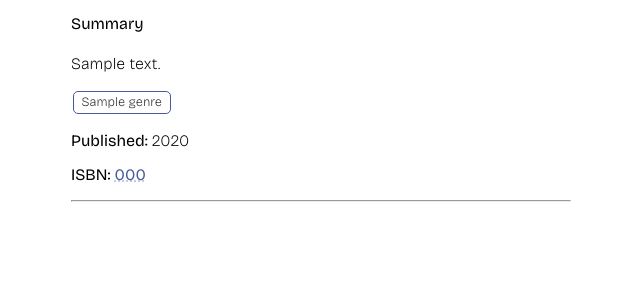
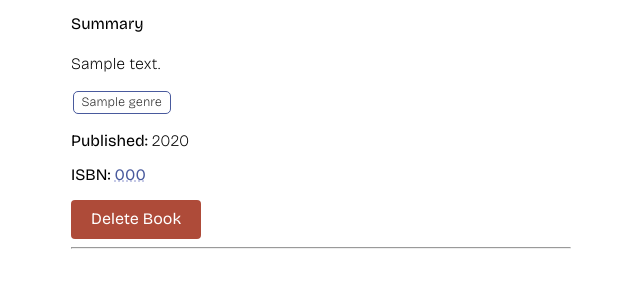
Before and after one commit to vladi-stanchev/collection, a PHP site: page / in a window 1280 px wide. Shown: the part 392-692 px from the top of the page, without its empty margins (319-959 px from the left). Run offline with PHP 8.4, Linux system fonts and the light colour scheme; tables that the repository leaves empty or names only in its code hold one stand-in row (values such as "Sample post"); grey boxes marked "Sample" are stand-in pictures.

Commit message:
Add Delete Book functionality

```diff
--- a/css/styles.css
+++ b/css/styles.css
@@ -91,11 +91,20 @@ input[type='submit'] {
     border: none;
     border-radius: 4px;
     cursor: pointer;
+    transition: all 0.2s;
 }
 
 /* Add hover effect to the submit button */
 input[type='submit']:hover {
     background-color: #3b497f;
+}
+
+input[type='submit'].delete {
+    background-color: rgb(174, 75, 57);
+}
+
+input[type='submit'].delete:hover {
+    background-color: rgb(158, 71, 55);
 }
 
 /* CHECKBOX BUTTONS */
--- a/src/Models/BookModel.php
+++ b/src/Models/BookModel.php
@@ -76,7 +76,7 @@ class BookModel
                 $book['book_cover_img_url'] ?? null,
                 $book['book_gr_url'] ?? null,
                 $genres_array ?? null,
-                $book['deleted'] ?? 0
+                $book['book_deleted'] ?? 0
             );
         }
         return $books;
@@ -123,4 +123,16 @@ class BookModel
         }
         return true;
     }
+
+    public function deleteBook(int $id): bool
+    {
+        try {
+            $query = $this->db->prepare("UPDATE `Books` SET deleted = 1 WHERE id = :book_id LIMIT 1");
+            $query->bindParam(':book_id', $id);
+            $query->execute();
+            return true;
+        } catch (PDOException $e) {
+            throw new Exception("Failed to delete: " . $e->getMessage());
+        }
+    }
 }
--- a/src/Views/display_books_list.php
+++ b/src/Views/display_books_list.php
@@ -27,6 +27,7 @@ function display_books_list(array $books): string
         } else {
             $output .= "<p class='author'>$book->author_name</p> <br><br>";
         }
+
         // COVER IMG - Conditional rendering of
         !empty($book->cover_img_url) && $output .= "<img src='$book->cover_img_url' alt='$book->title cover' class='book-cover'>";
 
@@ -51,6 +52,24 @@ function display_books_list(array $books): string
         // LANGUAGE
         !empty($book->lang_name) && $output .= "<p><span class='bold'>Language: </span>$book->lang_name</p>";
 
+        // DELETE/RESTORE BUTTON
+        if ($book->deleted === 0) {
+            $output .=
+                "<form method='post' action='delete_book.php'>
+            <input type='hidden' name='id' value='$book->id'>
+            <input type='hidden' name='title' value='$book->title'>
+            <input type='submit' name='delete' value='Delete Book' class='delete'>
+            </form>
+        ";
+        } else {
+            $output .=
+                "<form method='post' action='restore_book.php'>
+            <input type='hidden' name='id' value='$book->id'>
+            <input type='hidden' name='title' value='$book->title'>
+            <input type='submit' name='restore' value='Restore Book'>
+            </form>
+        ";
+        }
         $output .= "<hr>";
     }
 
```
Also changed, not shown: delete_book.php (added, +82 -0 lines).
